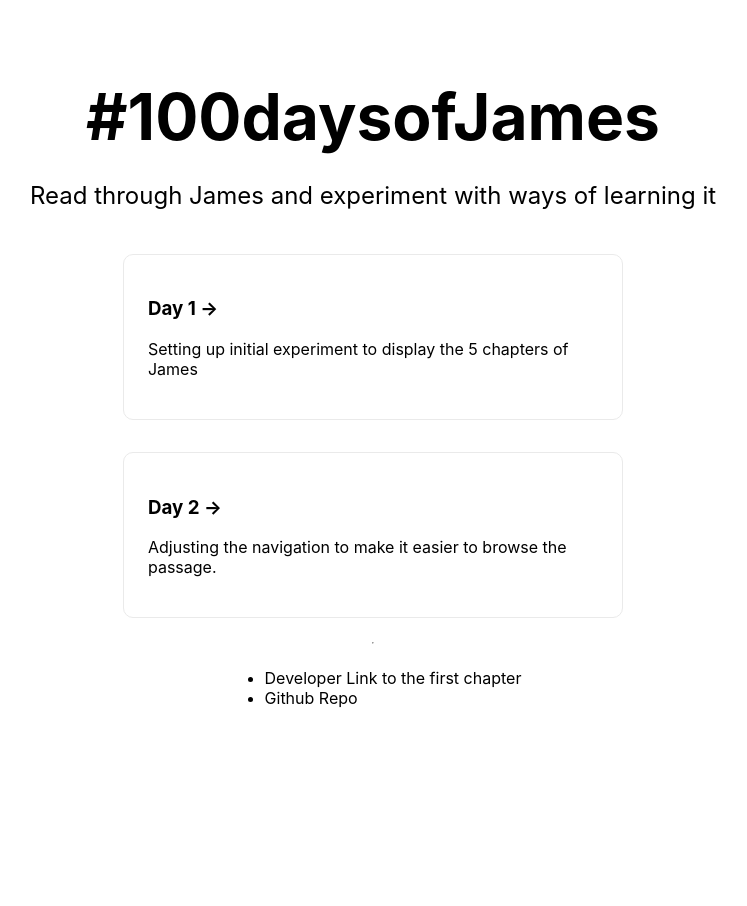
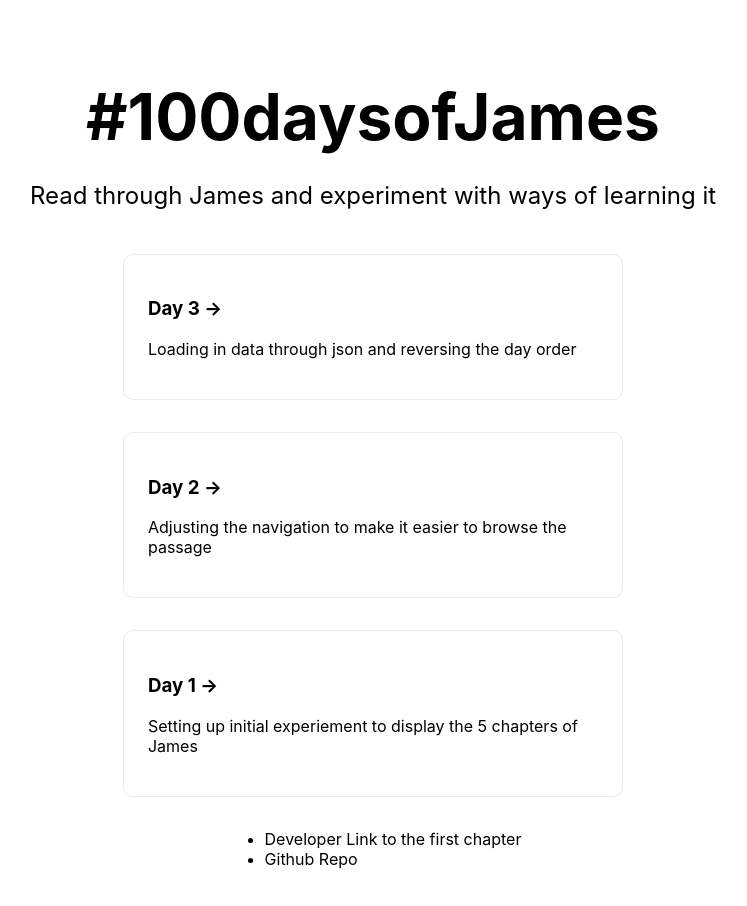
Before and after one commit to mattam/100daysofjames, a Next.js app: page / in a window 1280 px wide. Shown: the top 906 px of the page, without its empty margins (267-1014 px from the left). Before the commit the page ends 804 px from the top, so only its background shows below. Built offline with nearby package versions, Linux system fonts and the light colour scheme.

Commit message:
Moving days data out into a json file and printing it out in reverse chronological order

```diff
--- /dev/null
+++ b/data/days.json
@@ -0,0 +1,14 @@
+[
+  {
+    "dayNum": 1,
+    "description": "Setting up initial experiement to display the 5 chapters of James"
+  },
+  {
+    "dayNum": 2,
+    "description": "Adjusting the navigation to make it easier to browse the passage"
+  },
+  {
+    "dayNum": 3,
+    "description": "Loading in data through json and reversing the day order"
+  }
+]
--- a/pages/index.js
+++ b/pages/index.js
@@ -1,6 +1,20 @@
 import Head from "next/head";
 import Link from "next/link";
 import styles from "../styles/Home.module.css";
+import days from "../data/days.json";
+
+const renderDay = (day) => {
+  return (
+    <a
+      key={day.dayNum}
+      href={`https://100daysofjames-git-matt-day${day.dayNum}.mattam.vercel.app/james/1`}
+      className={styles.dayLink}
+    >
+      <h3>Day {day.dayNum} &rarr;</h3>
+      <p>{day.description}</p>
+    </a>
+  );
+};
 
 export default function Home() {
   return (
@@ -17,25 +31,11 @@
           Read through James and experiment with ways of learning it
         </p>
 
-        <a
-          href="https://100daysofjames-git-matt-day1.mattam.vercel.app/james/1"
-          className={styles.dayLink}
-        >
-          <h3>Day 1 &rarr;</h3>
-          <p>
-            Setting up initial experiment to display the 5 chapters of James
-          </p>
-        </a>
-        <a
-          href="https://100daysofjames-git-matt-day2.mattam.vercel.app/james/1"
-          className={styles.dayLink}
-        >
-          <h3>Day 2 &rarr;</h3>
-          <p>
-            Adjusting the navigation to make it easier to browse the passage.
-          </p>
-        </a>
-        <hr />
+        {days
+          .slice(0)
+          .reverse()
+          .map((day) => renderDay(day))}
+
         <ul>
           <li>
             <Link href="/james/1">
```
